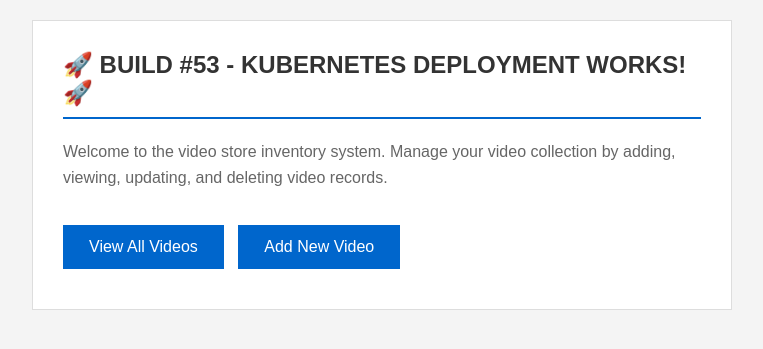
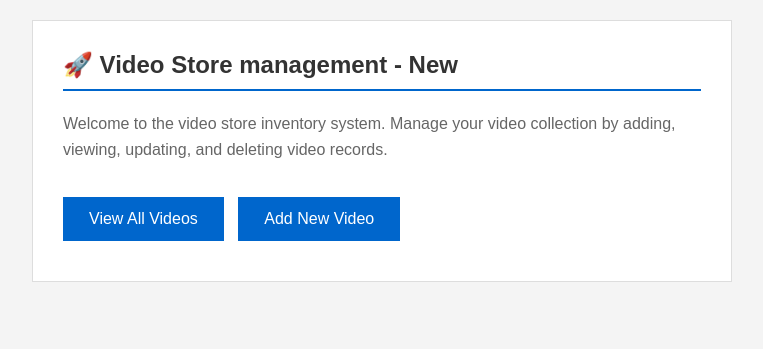
Before and after one commit to AhmadYateem/movies-app, a Django app: page / in a window 1280 px wide. Shown: the top 349 px of the page, without its empty margins (258-1021 px from the left). Run offline with Django 3.2, Linux system fonts and the light colour scheme.

Commit message:
Test change for pipeline

```diff
--- a/website/templates/index.html
+++ b/website/templates/index.html
@@ -45,7 +45,7 @@
 </head>
 <body>
     <div class="container">
-        <h2>🚀 BUILD #53 - KUBERNETES DEPLOYMENT WORKS! 🚀</h2>
+        <h2>🚀 Video Store management - New</h2>
         <p>Welcome to the video store inventory system. Manage your video collection by adding, viewing, updating, and deleting video records.</p>
 
         <div class="links">
```
